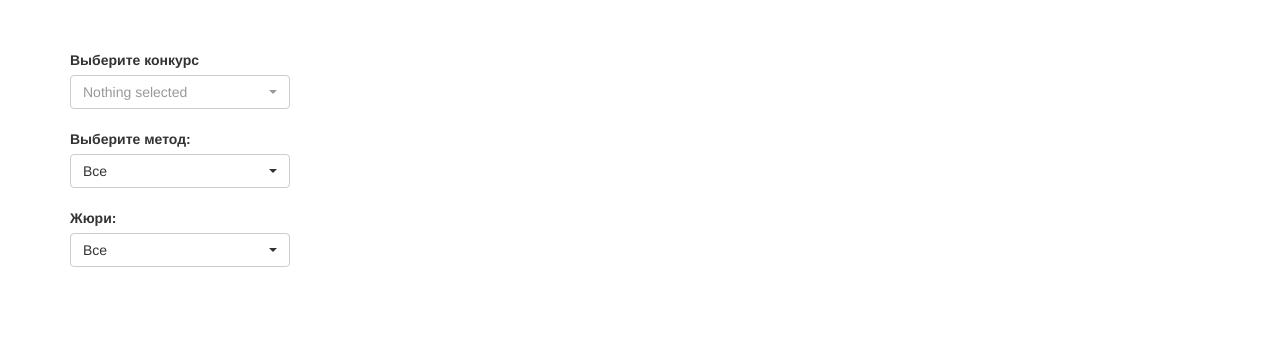
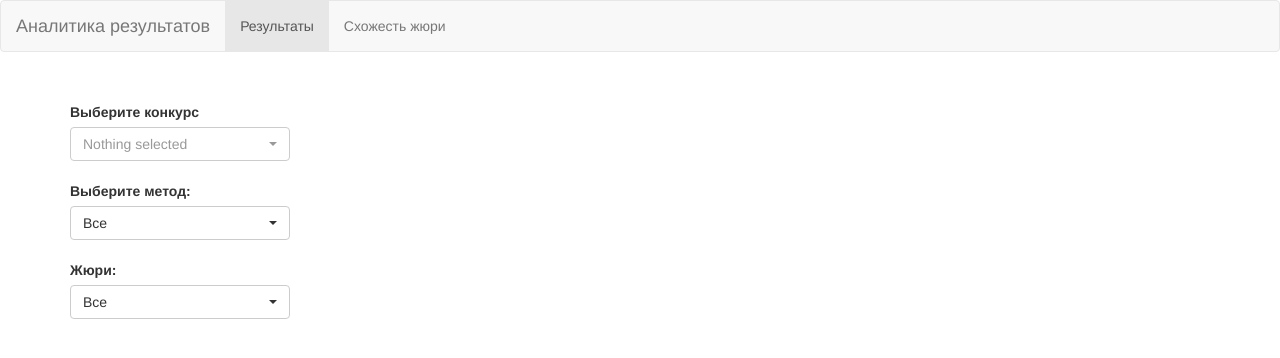
Before and after one commit to Korgutlova/diploma, a Django app: a page that uses templates/fls/common/results.html in a window 1280 px wide. Shown: the top 358 px of the page. Run offline with Django 3.2, Linux system fonts and the light colour scheme; data that the repository does not hold is empty; parts of the project's set-up code (start-up, migrations or seed data) failed here and were passed over; some libraries are stand-ins or nearby versions.

Commit message:
fix templates

```diff
--- a/templates/fls/common/results.html
+++ b/templates/fls/common/results.html
@@ -14,6 +14,17 @@
     <script src="https://cdn.jsdelivr.net/npm/bootstrap-select@1.13.7/dist/js/i18n/defaults-*.min.js"></script>
 </head>
 <body>
+<nav class="navbar navbar-default">
+    <div class="container-fluid">
+        <div class="navbar-header">
+            <a class="navbar-brand" >Аналитика результатов</a>
+        </div>
+        <ul class="nav navbar-nav">
+            <li class="active"><a href="#">Результаты</a></li>
+            <li ><a href="{% url 'fls:simjury' %}">Схожесть жюри</a></li>
+        </ul>
+    </div>
+</nav>
 <div class="container" style="margin-top: 50px">
     <div class="row">
         <div class="col-sm-4">
@@ -82,7 +93,7 @@
 
     };
 
-    var disable_jury = function () {
+    const disable_jury = function () {
         select_type = $('#type');
         select_jury = $('#jury');
         if (select_type.val() == 'all' || select_type.val() == '5') {
--- a/templates/fls/common/table.html
+++ b/templates/fls/common/table.html
@@ -1,6 +1,6 @@
 {#{% if ests %}#}
 <caption class="text-center" style="font-family: 'Arial',monospace"><strong>Результаты</strong></caption>
-<thead>
+<thead class="thead thead-light">
 <tr>
     {#    add params#}
     <th style="width: 50px">Участник</th>
--- a/templates/fls/sim_jury/table.html
+++ b/templates/fls/sim_jury/table.html
@@ -1,6 +1,6 @@
 <caption class="text-center" style="font-family: 'Arial',monospace"><strong>Наиболее похожие оценки
     для {{ slt_jury }}</strong></caption>
-<thead class="thead-dark">
+<thead class="thead thead-light">
 <tr>
     {#    add params#}
     <th style="width: 50px">Участник</th>
```
Also changed, not shown: templates/fls/sim_jury/sim_jury.html (+11 -0 lines).
